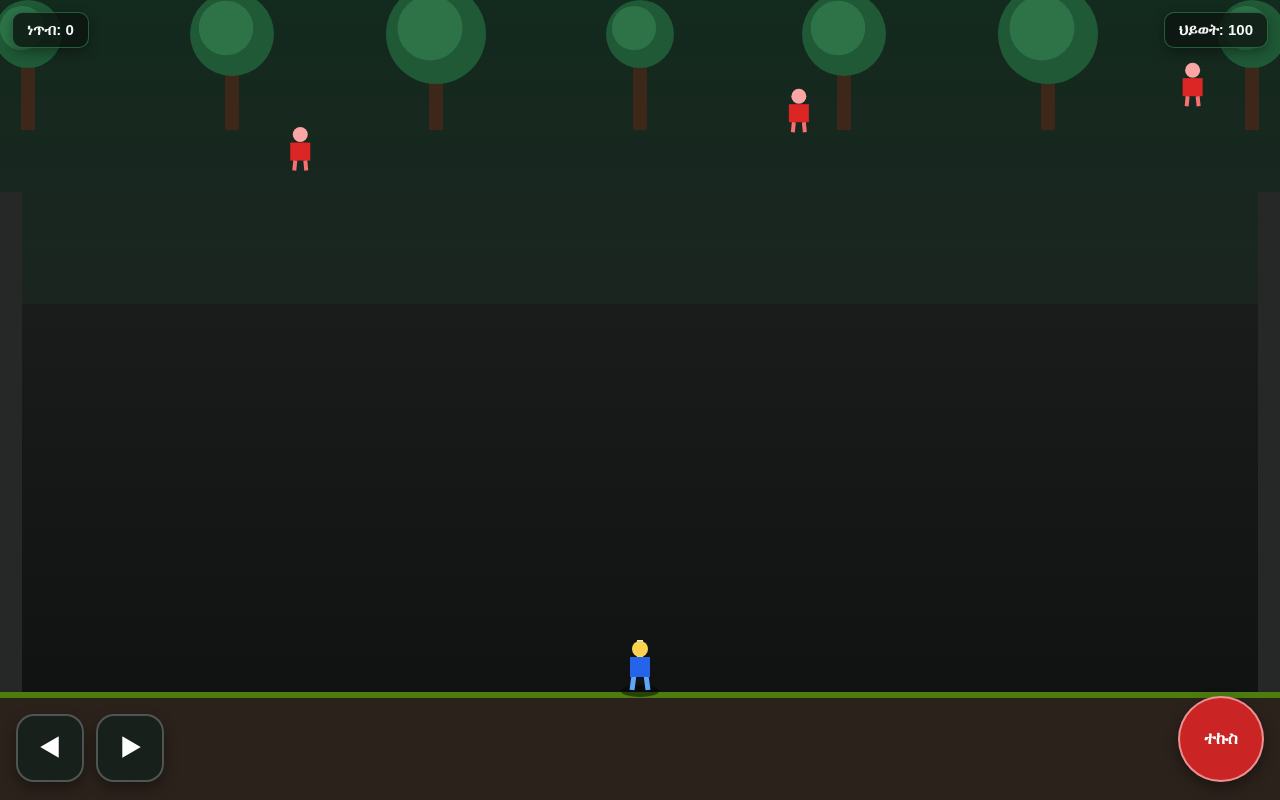
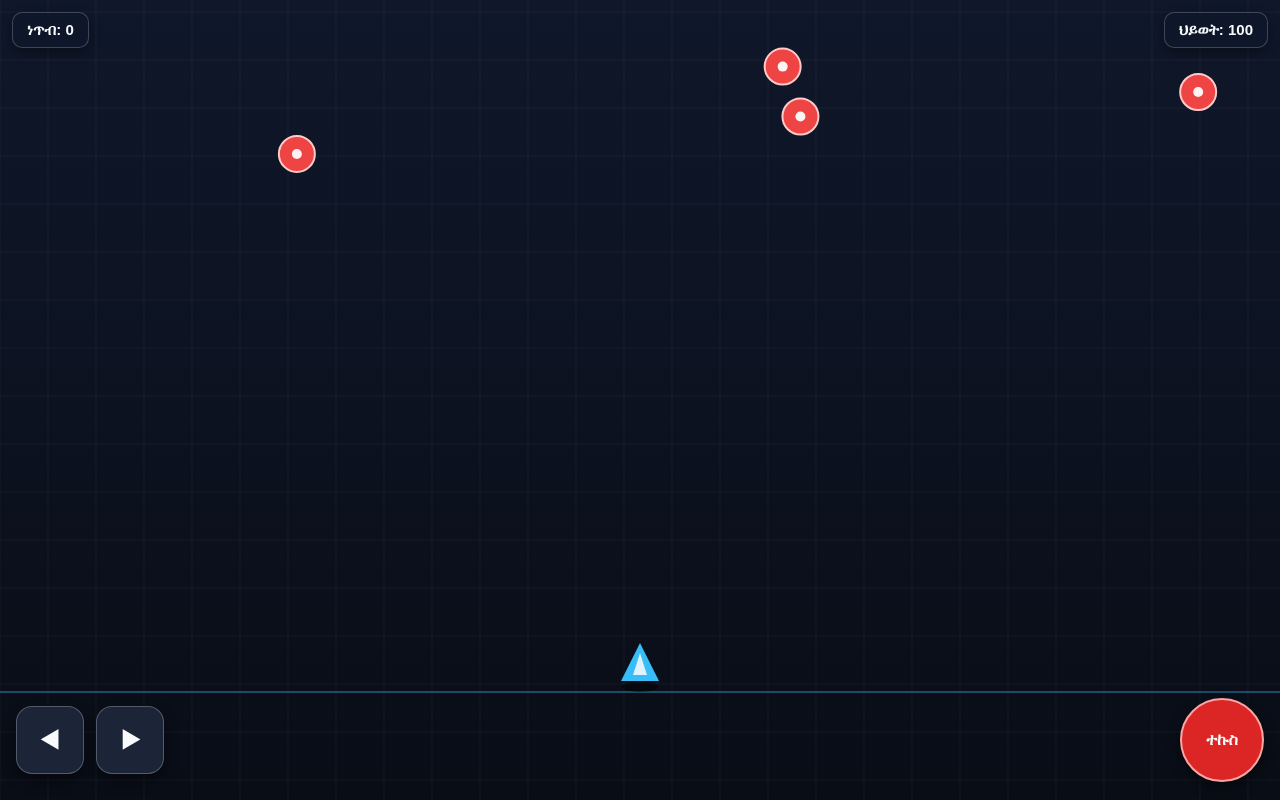
Before and after one commit to yamsman183-jpg/yewashaw_tekuashe, a website: page www/index.html in a window 1280 px wide. Drawn offline with Linux system fonts and the light colour scheme; animation ran at ten frames a second.

Commit message:
Update index.html

```diff
--- a/www/index.html
+++ b/www/index.html
@@ -3,7 +3,7 @@
 <head>
   <meta charset="UTF-8" />
   <meta name="viewport" content="width=device-width, initial-scale=1.0, maximum-scale=1.0, user-scalable=no" />
-  <title>የዋሻው ተኳሸ - Yewashaw Tekuashe</title>
+  <title>የዋሻው ተኳሸ - Classic</title>
   <style>
     * {
       box-sizing: border-box;
@@ -16,10 +16,10 @@
     html, body {
       width: 100%;
       height: 100%;
-      background: #0b100e;
+      background: #090d16;
       overflow: hidden;
       font-family: sans-serif;
-      color: #f4f7f5;
+      color: #f8fafc;
     }
     canvas {
       display: block;
@@ -33,18 +33,17 @@
       right: 12px;
       display: flex;
       justify-content: space-between;
-      align-items: center;
       pointer-events: none;
       z-index: 10;
     }
-    .stat {
-      background: rgba(14, 22, 19, 0.84);
-      border: 1px solid rgba(74, 222, 128, 0.35);
+    .panel {
+      background: rgba(15, 23, 42, 0.88);
+      border: 1px solid rgba(148, 163, 184, 0.35);
       padding: 8px 14px;
       border-radius: 10px;
       font-size: 15px;
       font-weight: bold;
-      box-shadow: 0 4px 12px rgba(0, 0, 0, 0.35);
+      box-shadow: 0 4px 12px rgba(0, 0, 0, 0.4);
     }
     #controls {
       position: fixed;
@@ -53,7 +52,7 @@
       right: 16px;
       display: flex;
       justify-content: space-between;
-      align-items: flex-end;
+      align-items: center;
       z-index: 15;
       pointer-events: none;
     }
@@ -65,40 +64,37 @@
     .btn {
       width: 68px;
       height: 68px;
-      border-radius: 18px;
-      border: 2px solid rgba(255, 255, 255, 0.24);
-      background: rgba(22, 33, 28, 0.86);
-      color: #ffffff;
-      font-size: 25px;
+      border-radius: 16px;
+      border: 1px solid rgba(226, 232, 240, 0.28);
+      background: rgba(30, 41, 59, 0.9);
+      color: #f8fafc;
+      font-size: 24px;
       font-weight: bold;
       display: flex;
       align-items: center;
       justify-content: center;
-      transition: transform 0.08s ease, background 0.08s ease;
-      box-shadow: 0 6px 14px rgba(0, 0, 0, 0.4);
+      box-shadow: 0 6px 14px rgba(0, 0, 0, 0.45);
     }
-    .btn.pressed {
-      transform: scale(0.93);
+    .btn:active {
       background: rgba(56, 189, 248, 0.35);
-      border-color: rgba(125, 211, 252, 0.8);
+      border-color: #7dd3fc;
     }
     #fireBtn {
-      width: 86px;
-      height: 86px;
+      width: 84px;
+      height: 84px;
       border-radius: 50%;
-      background: rgba(220, 38, 38, 0.9);
-      border: 2px solid rgba(254, 202, 202, 0.65);
-      font-size: 17px;
+      background: #dc2626;
+      border: 2px solid #fca5a5;
+      font-size: 16px;
       pointer-events: auto;
     }
-    #fireBtn.pressed {
-      transform: scale(0.93);
-      background: rgba(239, 68, 68, 1);
+    #fireBtn:active {
+      background: #ef4444;
     }
-    #overlay {
+    #gameOver {
       position: fixed;
       inset: 0;
-      background: rgba(7, 11, 9, 0.88);
+      background: rgba(2, 6, 23, 0.88);
       display: none;
       flex-direction: column;
       align-items: center;
@@ -106,270 +102,158 @@
       gap: 16px;
       z-index: 20;
       text-align: center;
-      padding: 24px;
+      padding: 20px;
     }
-    #overlay.active {
+    #gameOver.show {
       display: flex;
     }
-    #restartBtn {
-      padding: 14px 28px;
-      font-size: 18px;
+    #retryBtn {
+      padding: 12px 26px;
+      font-size: 17px;
       font-weight: bold;
       border: none;
-      border-radius: 12px;
-      background: #22c55e;
-      color: #05200e;
+      border-radius: 10px;
+      background: #16a34a;
+      color: #ffffff;
     }
   </style>
 </head>
 <body>
   <div id="hud">
-    <div class="stat" id="scoreText">ነጥብ: 0</div>
-    <div class="stat" id="hpText">ህይወት: 100</div>
+    <div class="panel" id="scoreEl">ነጥብ: 0</div>
+    <div class="panel" id="hpEl">ህይወት: 100</div>
   </div>
 
-  <canvas id="gameCanvas"></canvas>
+  <canvas id="canvas"></canvas>
 
   <div id="controls">
     <div class="move-group">
-      <button class="btn" id="leftBtn" aria-label="ግራ">◀</button>
-      <button class="btn" id="rightBtn" aria-label="ቀኝ">▶</button>
+      <button class="btn" id="leftBtn">◀</button>
+      <button class="btn" id="rightBtn">▶</button>
     </div>
-    <button class="btn" id="fireBtn" aria-label="ተኩስ">ተኩስ</button>
+    <button class="btn" id="fireBtn">ተኩስ</button>
   </div>
 
-  <div id="overlay">
-    <h2 id="overTitle">ጨዋታው አበቃ!</h2>
-    <p id="finalScore">የመጨረሻ ነጥብ: 0</p>
-    <button id="restartBtn">እንደገና ጀምር</button>
+  <div id="gameOver">
+    <h2>ጨዋታው አበቃ</h2>
+    <p id="finalScoreEl">ነጥብ: 0</p>
+    <button id="retryBtn">እንደገና ተጫወት</button>
   </div>
 
   <script>
-    const canvas = document.getElementById('gameCanvas');
+    const canvas = document.getElementById('canvas');
     const ctx = canvas.getContext('2d');
-    const scoreText = document.getElementById('scoreText');
-    const hpText = document.getElementById('hpText');
-    const overlay = document.getElementById('overlay');
-    const finalScore = document.getElementById('finalScore');
-    const restartBtn = document.getElementById('restartBtn');
+    const scoreEl = document.getElementById('scoreEl');
+    const hpEl = document.getElementById('hpEl');
+    const gameOverEl = document.getElementById('gameOver');
+    const finalScoreEl = document.getElementById('finalScoreEl');
+    const retryBtn = document.getElementById('retryBtn');
 
-    let width = canvas.width = window.innerWidth;
-    let height = canvas.height = window.innerHeight;
+    let w = canvas.width = window.innerWidth;
+    let h = canvas.height = window.innerHeight;
 
     const player = {
-      x: width / 2,
-      y: height - 135,
-      speed: 5.4
+      x: w / 2,
+      y: h - 135,
+      speed: 6
     };
 
     window.addEventListener('resize', () => {
-      width = canvas.width = window.innerWidth;
-      height = canvas.height = window.innerHeight;
-      player.y = height - 135;
-      player.x = Math.min(Math.max(player.x, 36), width - 36);
+      w = canvas.width = window.innerWidth;
+      h = canvas.height = window.innerHeight;
+      player.y = h - 135;
+      player.x = Math.min(Math.max(player.x, 30), w - 30);
     });
 
-    const input = {
-      left: false,
-      right: false,
-      fire: false
-    };
+    const keys = { left: false, right: false, fire: false };
 
-    function bindHold(el, key) {
-      const start = (e) => {
-        e.preventDefault();
-        input[key] = true;
-        el.classList.add('pressed');
-      };
-      const end = (e) => {
-        e.preventDefault();
-        input[key] = false;
-        el.classList.remove('pressed');
-      };
-      el.addEventListener('touchstart', start, { passive: false });
-      el.addEventListener('touchend', end, { passive: false });
-      el.addEventListener('touchcancel', end, { passive: false });
-      el.addEventListener('mousedown', start);
-      window.addEventListener('mouseup', end);
+    function bindButton(id, prop) {
+      const el = document.getElementById(id);
+      const down = (e) => { e.preventDefault(); keys[prop] = true; };
+      const up = (e) => { e.preventDefault(); keys[prop] = false; };
+      el.addEventListener('touchstart', down, { passive: false });
+      el.addEventListener('touchend', up, { passive: false });
+      el.addEventListener('touchcancel', up, { passive: false });
+      el.addEventListener('mousedown', down);
+      window.addEventListener('mouseup', up);
     }
 
-    bindHold(document.getElementById('leftBtn'), 'left');
-    bindHold(document.getElementById('rightBtn'), 'right');
-    bindHold(document.getElementById('fireBtn'), 'fire');
+    bindButton('leftBtn', 'left');
+    bindButton('rightBtn', 'right');
+    bindButton('fireBtn', 'fire');
 
     let score = 0;
     let hp = 100;
-    let gameOver = false;
+    let over = false;
     let lastShot = 0;
-    let lastSpawn = 0;
+    let lastEnemy = 0;
+    let gridOffset = 0;
     let bullets = [];
     let enemies = [];
     let sparks = [];
 
-    const trees = Array.from({ length: 7 }, (_, i) => ({
-      ratio: i / 6,
-      trunkW: 14,
-      crownR: 34 + (i % 3) * 8
-    }));
-
-    function resetGame() {
+    function reset() {
       score = 0;
       hp = 100;
-      gameOver = false;
+      over = false;
       bullets = [];
       enemies = [];
       sparks = [];
-      player.x = width / 2;
-      player.y = height - 135;
-      scoreText.textContent = `ነጥብ: ${score}`;
-      hpText.textContent = `ህይወት: ${hp}`;
-      overlay.classList.remove('active');
+      player.x = w / 2;
+      player.y = h - 135;
+      scoreEl.textContent = 'ነጥብ: 0';
+      hpEl.textContent = 'ህይወት: 100';
+      gameOverEl.classList.remove('show');
     }
 
-    restartBtn.addEventListener('click', resetGame);
+    retryBtn.addEventListener('click', reset);
 
-    function spawnSparks(x, y, color) {
-      for (let i = 0; i < 8; i++) {
-        const angle = (Math.PI * 2 * i) / 8 + Math.random() * 0.4;
-        const speed = 1.5 + Math.random() * 2.5;
+    function addSparks(x, y, color) {
+      for (let i = 0; i < 7; i++) {
+        const angle = (Math.PI * 2 * i) / 7;
         sparks.push({
           x,
           y,
-          vx: Math.cos(angle) * speed,
-          vy: Math.sin(angle) * speed,
-          life: 18,
+          vx: Math.cos(angle) * 2.2,
+          vy: Math.sin(angle) * 2.2,
+          life: 14,
           color
         });
       }
     }
 
-    function drawEnvironment() {
-      // Forest canopy top
-      const skyGrad = ctx.createLinearGradient(0, 0, 0, height * 0.42);
-      skyGrad.addColorStop(0, '#132a1e');
-      skyGrad.addColorStop(1, '#1c2420');
-      ctx.fillStyle = skyGrad;
-      ctx.fillRect(0, 0, width, height * 0.42);
-
-      // Cave depth
-      const caveGrad = ctx.createLinearGradient(0, height * 0.38, 0, height);
-      caveGrad.addColorStop(0, '#191c1b');
-      caveGrad.addColorStop(1, '#0e100f');
-      ctx.fillStyle = caveGrad;
-      ctx.fillRect(0, height * 0.38, width, height * 0.62);
-
-      // Trees
-      trees.forEach((t) => {
-        const tx = 28 + t.ratio * Math.max(40, width - 56);
-        ctx.fillStyle = '#3d2718';
-        ctx.fillRect(tx - t.trunkW / 2, 34, t.trunkW, 96);
-
-        ctx.fillStyle = '#1f5936';
-        ctx.beginPath();
-        ctx.arc(tx, 34, t.crownR, 0, Math.PI * 2);
-        ctx.fill();
-
-        ctx.fillStyle = '#2d7347';
-        ctx.beginPath();
-        ctx.arc(tx - 6, 28, t.crownR * 0.65, 0, Math.PI * 2);
-        ctx.fill();
-      });
-
-      // Cave rock walls
-      ctx.fillStyle = '#252827';
-      ctx.fillRect(0, height * 0.24, 22, height * 0.76);
-      ctx.fillRect(width - 22, height * 0.24, 22, height * 0.76);
-
-      // Ground & grass edge
-      ctx.fillStyle = '#2c221c';
-      ctx.fillRect(0, height - 105, width, 105);
-      ctx.fillStyle = '#4d7c0f';
-      ctx.fillRect(0, height - 108, width, 6);
-    }
-
-    function drawPlayer(x, y) {
-      // Shadow
-      ctx.fillStyle = 'rgba(0,0,0,0.48)';
-      ctx.beginPath();
-      ctx.ellipse(x, y + 26, 19, 6, 0, 0, Math.PI * 2);
-      ctx.fill();
-
-      // Legs
-      ctx.strokeStyle = '#60a5fa';
-      ctx.lineWidth = 5;
-      ctx.beginPath();
-      ctx.moveTo(x - 6, y + 10);
-      ctx.lineTo(x - 8, y + 25);
-      ctx.moveTo(x + 6, y + 10);
-      ctx.lineTo(x + 8, y + 25);
-      ctx.stroke();
-
-      // Torso
-      ctx.fillStyle = '#2563eb';
-      ctx.fillRect(x - 10, y - 8, 20, 20);
-
-      // Rifle barrel
-      ctx.fillStyle = '#e2e8f0';
-      ctx.fillRect(x - 3, y - 25, 6, 17);
-
-      // Head
-      ctx.fillStyle = '#fcd34d';
-      ctx.beginPath();
-      ctx.arc(x, y - 16, 8, 0, Math.PI * 2);
-      ctx.fill();
-    }
-
-    function drawEnemy(e) {
-      // Torso
-      ctx.fillStyle = '#dc2626';
-      ctx.fillRect(e.x - 10, e.y - 6, 20, 18);
-
-      // Head
-      ctx.fillStyle = '#fca5a5';
-      ctx.beginPath();
-      ctx.arc(e.x, e.y - 14, 7.5, 0, Math.PI * 2);
-      ctx.fill();
-
-      // Legs
-      ctx.strokeStyle = '#f87171';
-      ctx.lineWidth = 4;
-      ctx.beginPath();
-      ctx.moveTo(e.x - 5, e.y + 12);
-      ctx.lineTo(e.x - 6, e.y + 22);
-      ctx.moveTo(e.x + 5, e.y + 12);
-      ctx.lineTo(e.x + 6, e.y + 22);
-      ctx.stroke();
-    }
-
     function spawnEnemy() {
-      const margin = 42;
-      const x = margin + Math.random() * Math.max(40, width - margin * 2);
+      const margin = 36;
+      const x = margin + Math.random() * Math.max(20, w - margin * 2);
+      const speedBoost = Math.min(2.2, score / 350);
       enemies.push({
         x,
-        y: 65,
+        y: 45,
         r: 18,
-        speed: 1.55 + Math.random() * 1.25
+        speed: 2.1 + Math.random() * 1.1 + speedBoost
       });
     }
 
     function update(now) {
-      if (gameOver) return;
+      if (over) return;
 
-      if (input.left) player.x -= player.speed;
-      if (input.right) player.x += player.speed;
-      player.x = Math.min(Math.max(player.x, 36), width - 36);
+      gridOffset = (gridOffset + 1.2) % 48;
 
-      if (input.fire && now - lastShot > 230) {
-        bullets.push({ x: player.x, y: player.y - 27, vy: -10 });
+      if (keys.left) player.x -= player.speed;
+      if (keys.right) player.x += player.speed;
+      player.x = Math.min(Math.max(player.x, 30), w - 30);
+
+      if (keys.fire && now - lastShot > 200) {
+        bullets.push({ x: player.x, y: player.y - 24, speed: 11 });
         lastShot = now;
       }
 
-      if (now - lastSpawn > 1350) {
+      if (now - lastEnemy > 1050) {
         spawnEnemy();
-        lastSpawn = now;
+        lastEnemy = now;
       }
 
-      bullets.forEach(b => { b.y += b.vy; });
+      bullets.forEach(b => b.y -= b.speed);
       bullets = bullets.filter(b => b.y > -20);
 
       for (let i = enemies.length - 1; i >= 0; i--) {
@@ -380,26 +264,26 @@
         for (let j = bullets.length - 1; j >= 0; j--) {
           const b = bullets[j];
           if (Math.hypot(b.x - e.x, b.y - e.y) < e.r + 6) {
-            spawnSparks(e.x, e.y, '#fbbf24');
+            addSparks(e.x, e.y, '#facc15');
             bullets.splice(j, 1);
             enemies.splice(i, 1);
             score += 10;
-            scoreText.textContent = `ነጥብ: ${score}`;
+            scoreEl.textContent = `ነጥብ: ${score}`;
             hit = true;
             break;
           }
         }
         if (hit) continue;
 
-        if (e.y > height - 115) {
-          spawnSparks(e.x, e.y, '#ef4444');
+        if (e.y > h - 110) {
+          addSparks(e.x, e.y, '#f87171');
           enemies.splice(i, 1);
-          hp = Math.max(0, hp - 15);
-          hpText.textContent = `ህይወት: ${hp}`;
+          hp = Math.max(0, hp - 10);
+          hpEl.textContent = `ህይወት: ${hp}`;
           if (hp <= 0) {
-            gameOver = true;
-            finalScore.textContent = `የመጨረሻ ነጥብ: ${score}`;
-            overlay.classList.add('active');
+            over = true;
+            finalScoreEl.textContent = `ነጥብ: ${score}`;
+            gameOverEl.classList.add('show');
           }
         }
       }
@@ -413,36 +297,111 @@
       }
     }
 
-    function render(now) {
-      update(now);
-      drawEnvironment();
+    function drawBackground() {
+      const grad = ctx.createLinearGradient(0, 0, 0, h);
+      grad.addColorStop(0, '#0f172a');
+      grad.addColorStop(1, '#090d16');
+      ctx.fillStyle = grad;
+      ctx.fillRect(0, 0, w, h);
+
+      // Subtle classic arcade grid
+      ctx.strokeStyle = 'rgba(148, 163, 184, 0.08)';
+      ctx.lineWidth = 1;
+      for (let x = 0; x <= w; x += 48) {
+        ctx.beginPath();
+        ctx.moveTo(x, 0);
+        ctx.lineTo(x, h);
+        ctx.stroke();
+      }
+      for (let y = gridOffset; y <= h; y += 48) {
+        ctx.beginPath();
+        ctx.moveTo(0, y);
+        ctx.lineTo(w, y);
+        ctx.stroke();
+      }
+
+      // Ground line
+      ctx.strokeStyle = 'rgba(56, 189, 248, 0.35)';
+      ctx.lineWidth = 2;
+      ctx.beginPath();
+      ctx.moveTo(0, h - 108);
+      ctx.lineTo(w, h - 108);
+      ctx.stroke();
+    }
+
+    function drawPlayer() {
+      // Shadow
+      ctx.fillStyle = 'rgba(0, 0, 0, 0.45)';
+      ctx.beginPath();
+      ctx.ellipse(player.x, player.y + 22, 18, 5, 0, 0, Math.PI * 2);
+      ctx.fill();
+
+      // Classic craft / shooter body
+      ctx.fillStyle = '#38bdf8';
+      ctx.beginPath();
+      ctx.moveTo(player.x, player.y - 22);
+      ctx.lineTo(player.x - 19, player.y + 16);
+      ctx.lineTo(player.x + 19, player.y + 16);
+      ctx.closePath();
+      ctx.fill();
+
+      // Inner highlight
+      ctx.fillStyle = '#e0f2fe';
+      ctx.beginPath();
+      ctx.moveTo(player.x, player.y - 12);
+      ctx.lineTo(player.x - 7, player.y + 10);
+      ctx.lineTo(player.x + 7, player.y + 10);
+      ctx.closePath();
+      ctx.fill();
+    }
+
+    function drawEnemies() {
+      enemies.forEach(e => {
+        ctx.fillStyle = '#ef4444';
+        ctx.beginPath();
+        ctx.arc(e.x, e.y, e.r, 0, Math.PI * 2);
+        ctx.fill();
+
+        ctx.strokeStyle = '#fecaca';
+        ctx.lineWidth = 2;
+        ctx.stroke();
+
+        ctx.fillStyle = '#fef2f2';
+        ctx.beginPath();
+        ctx.arc(e.x, e.y, 5, 0, Math.PI * 2);
+        ctx.fill();
+      });
+    }
+
+    function draw() {
+      drawBackground();
 
       // Bullets
       ctx.fillStyle = '#fde047';
       bullets.forEach(b => {
-        ctx.fillRect(b.x - 2.5, b.y - 8, 5, 12);
+        ctx.fillRect(b.x - 3, b.y - 11, 6, 14);
       });
 
-      // Enemies
-      enemies.forEach(drawEnemy);
+      drawEnemies();
+      drawPlayer();
 
-      // Player
-      drawPlayer(player.x, player.y);
-
-      // Sparks
       sparks.forEach(s => {
         ctx.fillStyle = s.color;
-        ctx.globalAlpha = Math.max(0, s.life / 18);
+        ctx.globalAlpha = Math.max(0, s.life / 14);
         ctx.beginPath();
-        ctx.arc(s.x, s.y, 3.5, 0, Math.PI * 2);
+        ctx.arc(s.x, s.y, 3, 0, Math.PI * 2);
         ctx.fill();
         ctx.globalAlpha = 1;
       });
-
-      requestAnimationFrame(render);
     }
 
-    requestAnimationFrame(render);
+    function loop(now) {
+      update(now);
+      draw();
+      requestAnimationFrame(loop);
+    }
+
+    requestAnimationFrame(loop);
   </script>
 </body>
 </html>
```
